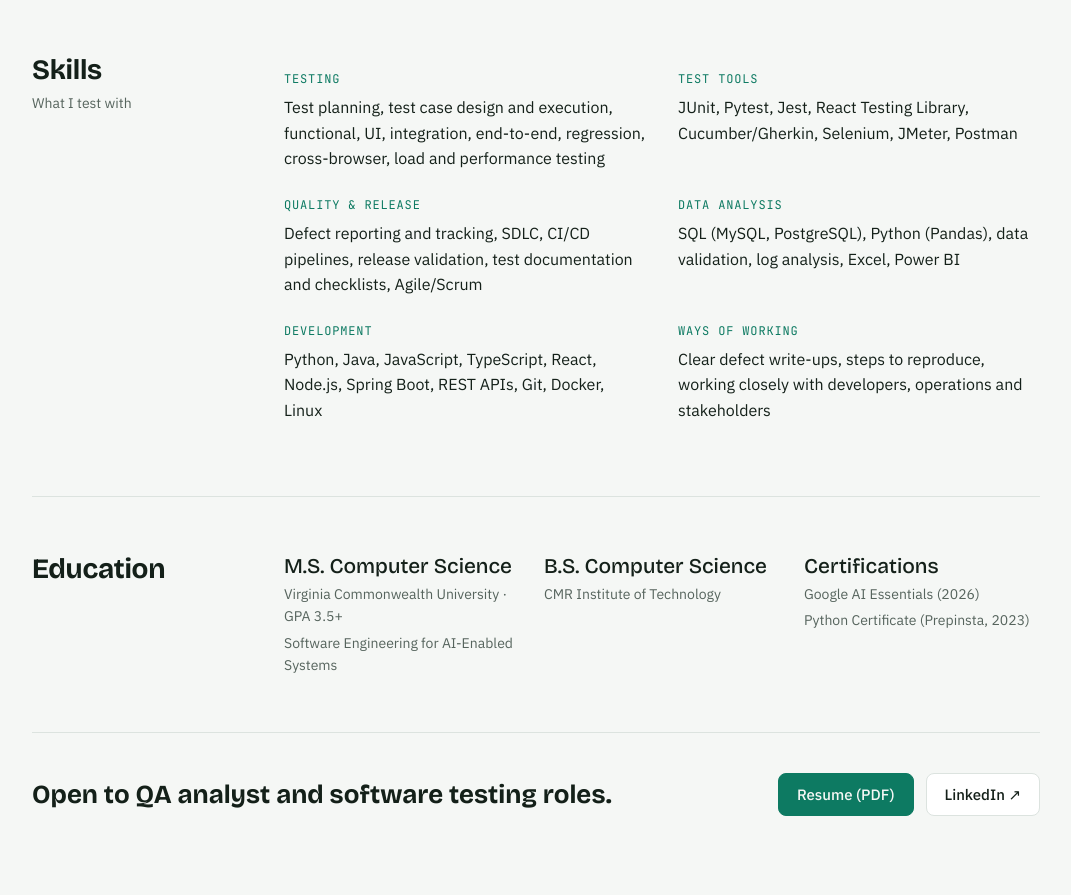
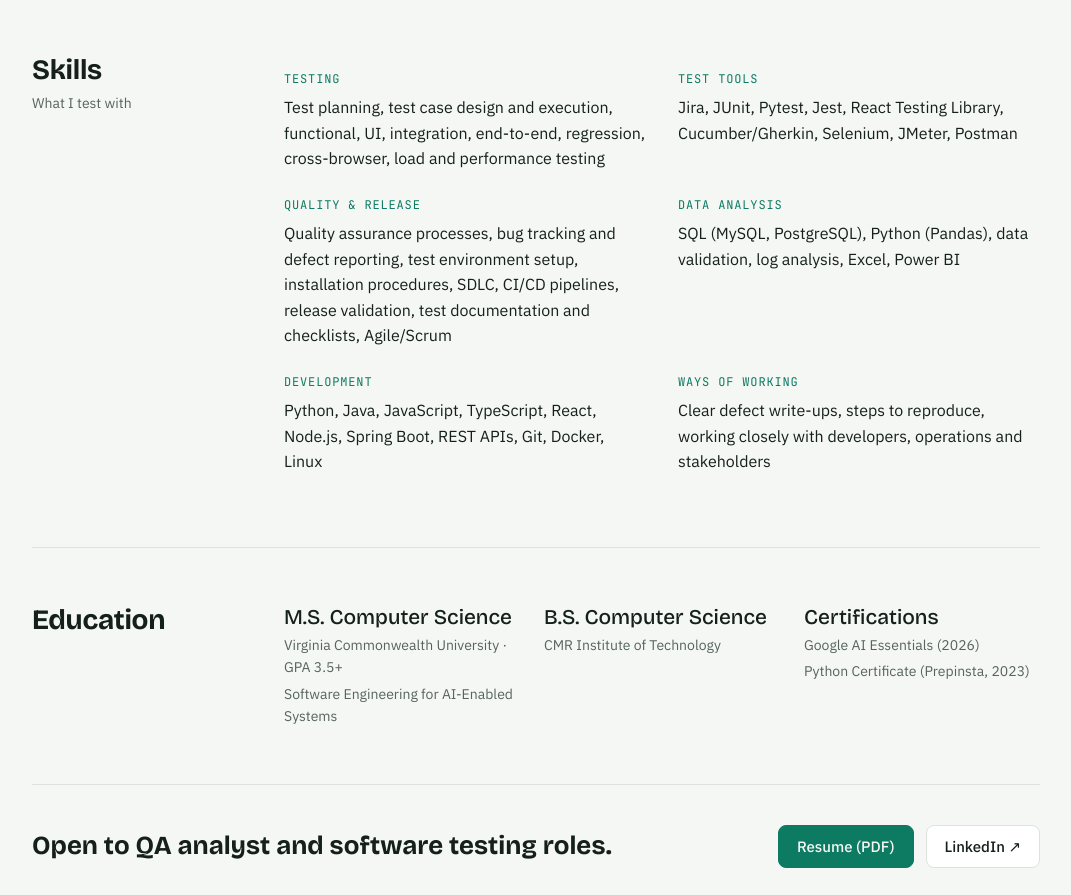
Before and after one commit to Dilipvcu/Portfolio2, a plain HTML site: page qa/index.html in a window 1280 px wide. Shown: the part 2188-3083 px from the top of the page, without its empty margins (104-1175 px from the left). Before the commit the page ends 3060 px from the top, so only its background shows below. Drawn offline with nearby package versions, Linux system fonts and the light colour scheme.

Commit message:
Update QA resume and skills keywords
Co-Authored-By: Claude Opus 5.5 <noreply@anthropic.com>
Claude-Session: https://claude.ai/code/session_013UgVYeha559hgVCcpUpYGd

```diff
--- a/qa/index.html
+++ b/qa/index.html
@@ -300,8 +300,8 @@ footer .big { font-family: var(--font-display); font-size: 26px; font-weight: 70
       </div>
       <dl class="skills">
         <div><dt>Testing</dt><dd>Test planning, test case design and execution, functional, UI, integration, end-to-end, regression, cross-browser, load and performance testing</dd></div>
-        <div><dt>Test tools</dt><dd>JUnit, Pytest, Jest, React Testing Library, Cucumber/Gherkin, Selenium, JMeter, Postman</dd></div>
-        <div><dt>Quality &amp; release</dt><dd>Defect reporting and tracking, SDLC, CI/CD pipelines, release validation, test documentation and checklists, Agile/Scrum</dd></div>
+        <div><dt>Test tools</dt><dd>Jira, JUnit, Pytest, Jest, React Testing Library, Cucumber/Gherkin, Selenium, JMeter, Postman</dd></div>
+        <div><dt>Quality &amp; release</dt><dd>Quality assurance processes, bug tracking and defect reporting, test environment setup, installation procedures, SDLC, CI/CD pipelines, release validation, test documentation and checklists, Agile/Scrum</dd></div>
         <div><dt>Data analysis</dt><dd>SQL (MySQL, PostgreSQL), Python (Pandas), data validation, log analysis, Excel, Power BI</dd></div>
         <div><dt>Development</dt><dd>Python, Java, JavaScript, TypeScript, React, Node.js, Spring Boot, REST APIs, Git, Docker, Linux</dd></div>
         <div><dt>Ways of working</dt><dd>Clear defect write-ups, steps to reproduce, working closely with developers, operations and stakeholders</dd></div>
```
Also changed, not shown: 1 other file.
